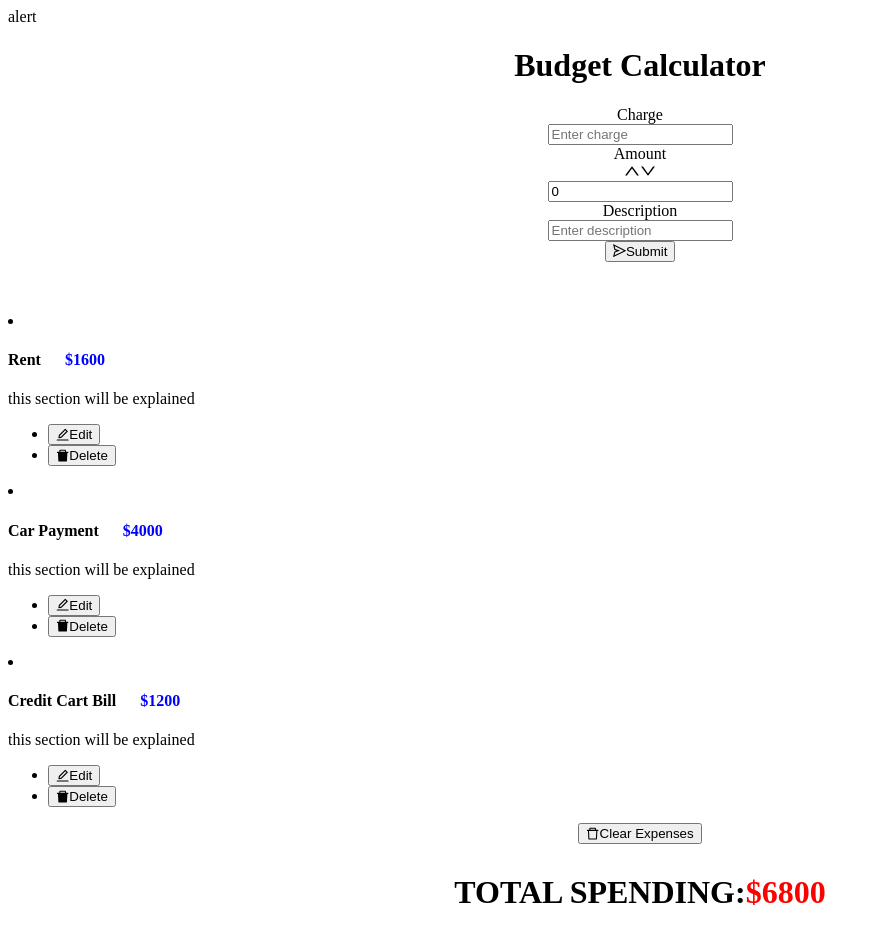
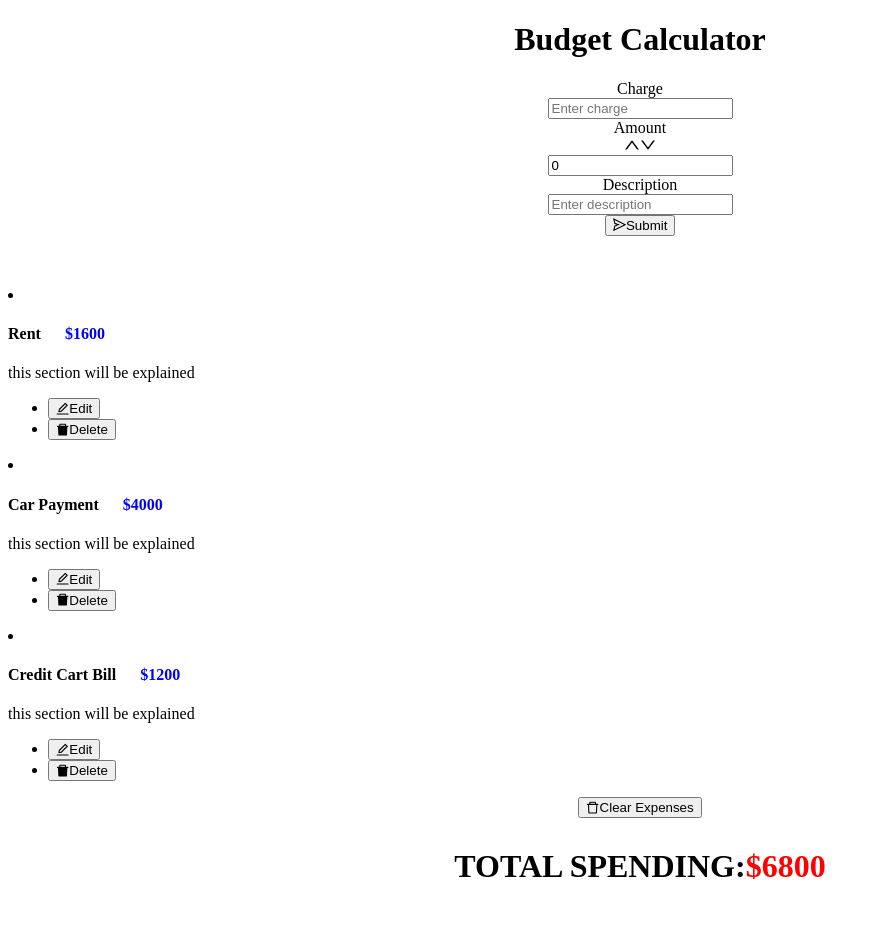
Before and after one commit to alican-uver/React-Budget-Calculator, a React (Create React App) app: page / in a window 1280 px wide. Shown: the whole page, without its empty margins (0-880 px from the left). After the commit the page ends 907 px from the top, so only its background shows below. Built offline with nearby package versions, Linux system fonts and the light colour scheme; the HTML template or start-up script is replaced by a standard one.

Commit message:
alert component removed

```diff
--- a/src/App.js
+++ b/src/App.js
@@ -3,7 +3,6 @@ import "./index.css";
 import { ExpenseProvider } from "./expensecontext/ExpenseContext";
 import ExpenseList from "./components/ExpenseList";
 import ExpenseForm from "./components/ExpenseForm";
-import Alert from "./components/Alert";
 import TotalExpense from "./components/TotalExpense";
 import Title from "./components/Title";
 import { Row, Col } from "antd";
@@ -11,7 +10,6 @@ import { Row, Col } from "antd";
 function App() {
   return (
     <ExpenseProvider>
-      <Alert />
       <Row justify="center">
         <Col span={14}>
           <Title title="Budget Calculator" />
--- a/src/components/Alert.js
+++ /dev/null
@@ -1,11 +0,0 @@
-import React from 'react'
-
-const Alert = () => {
-    return (
-        <div>
-            alert
-        </div>
-    )
-}
-
-export default Alert
```
